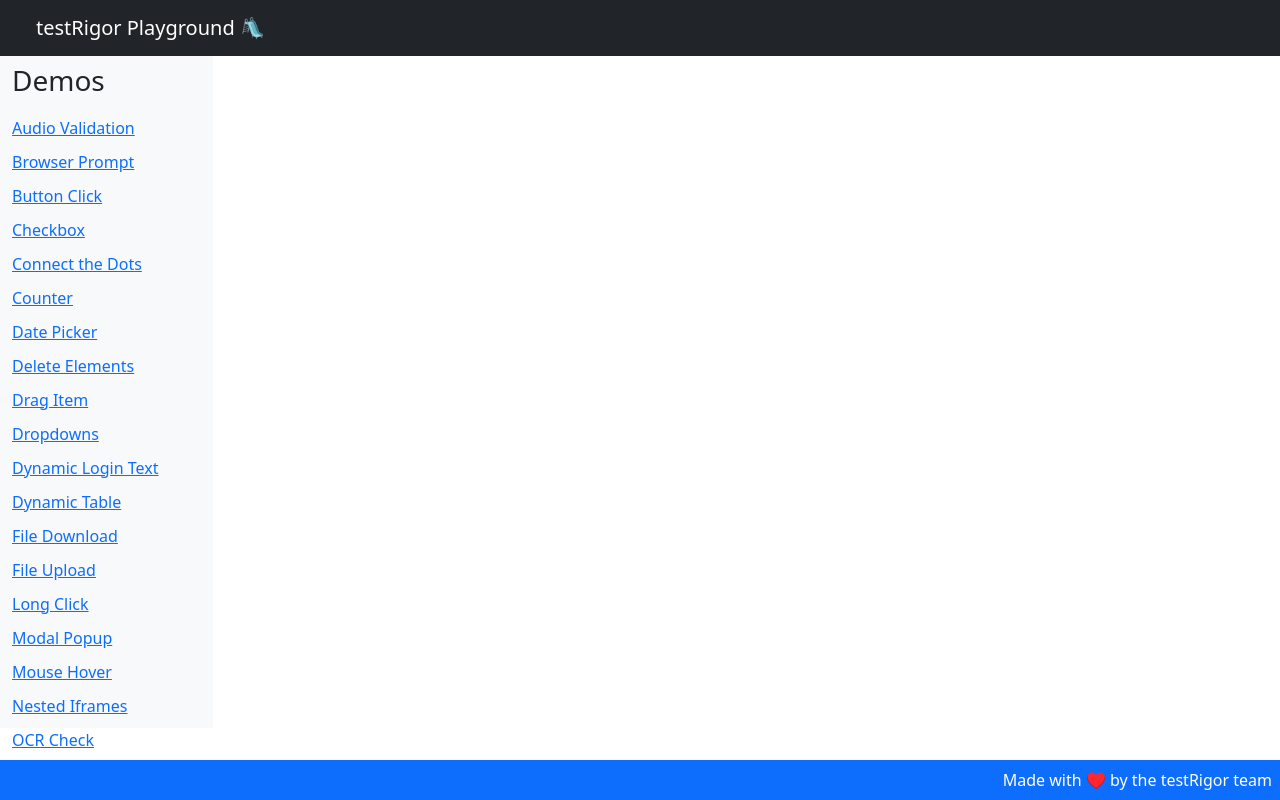
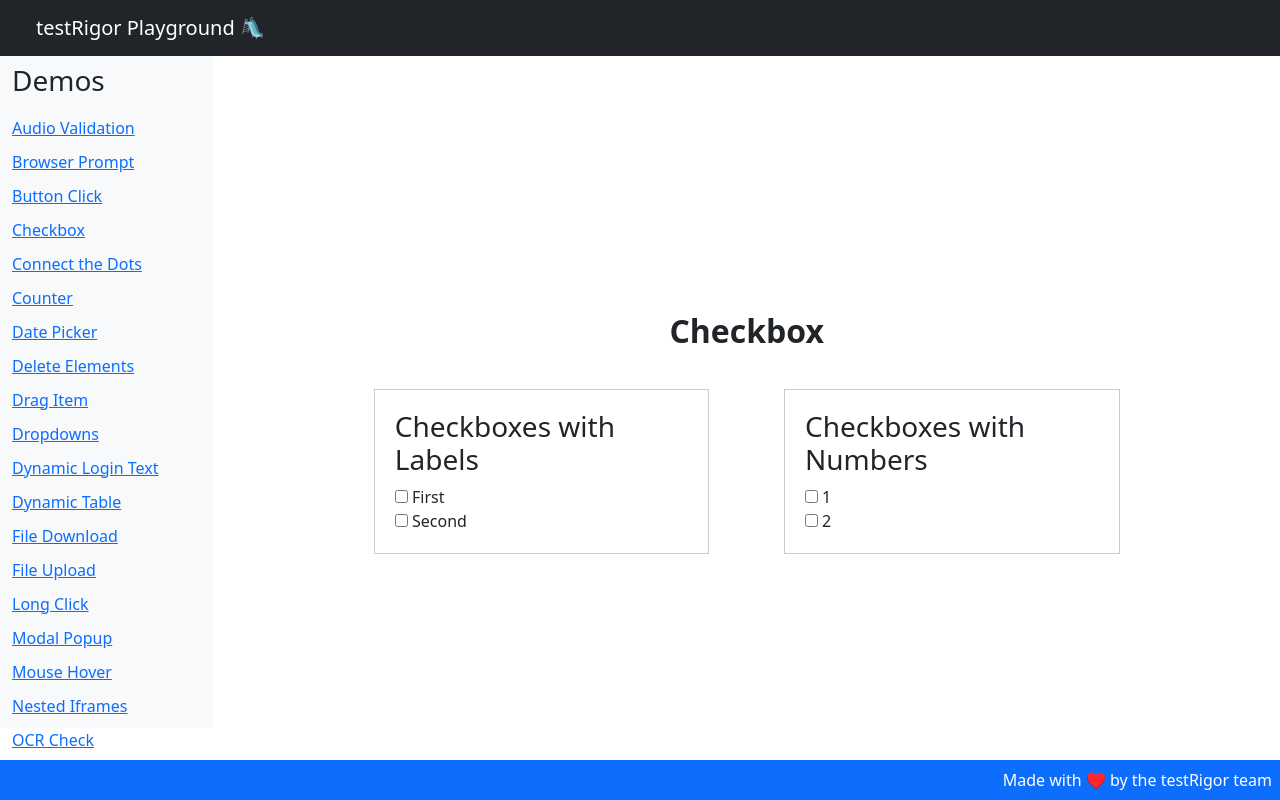
Before and after one commit to thiagonunes11/testRigorPlayground, a React (Create React App) app: page /checkbox in a window 1280 px wide. Built offline with nearby package versions, Linux system fonts and the light colour scheme.

Commit message:
initial ugly port
unfortunately I'm not a designer

```diff
--- a/src/App.js
+++ b/src/App.js
@@ -24,6 +24,7 @@
 import TableRelativePosition from './pages/tableRelativePosition';
 import Dropdowns from './pages/dropdowns'
 import VideoPlayer from './pages/video';
+import CheckboxPage from './pages/checkbox';
 
 function App() {
     return (
@@ -49,7 +50,6 @@
                                     {/*
                                     <Route path="/audioValidation" element={<AudioValidation />} />
                                     <Route path="/browserPrompt" element={<BrowserPrompt />} />
-                                    <Route path="/checkbox" element={<Checkbox />} />
                                     <Route path="/connectTheDots" element={<ConnectTheDots />} />
                                     <Route path="/datePicker" element={<DatePicker />} />
                                     <Route path="/deleteElements" element={<DeleteElements />} />
@@ -82,6 +82,7 @@
                                     <Route path="/buttonClick" element={<ButtonClick />} />
                                     <Route path="/fileUpload" element={<FileUpload />} />
                                     <Route path="/video" element={<VideoPlayer />} />
+                                    <Route path="/checkbox" element={<CheckboxPage />} />
                                 </Routes>
                             </div>
                         </Col>
--- a/src/pages/checkbox.js
+++ b/src/pages/checkbox.js
@@ -0,0 +1,43 @@
+import React from 'react';
+
+const CheckboxPage = () => {
+    return (
+        <div style={{ display: 'flex', flexDirection: 'column', alignItems: 'center', height: '100vh', justifyContent: 'center' }}>
+            <h1 className="fs-2 fw-bold">Checkbox</h1>
+            <div style={{ display: 'flex', justifyContent: 'space-between', padding: '30px' }}>
+                {/* First Box */}
+                <div style={{ border: '1px solid #ccc', padding: '20px', width: '45%' }}>
+                    <h3>Checkboxes with Labels</h3>
+                    <div>
+                        <label>
+                            <input type="checkbox" name="first" /> First
+                        </label>
+                    </div>
+                    <div>
+                        <label>
+                            <input type="checkbox" name="second" /> Second
+                        </label>
+                    </div>
+                </div>
+
+                {/* Second Box */}
+                <div style={{ border: '1px solid #ccc', padding: '20px', width: '45%' }}>
+                    <h3>Checkboxes with Numbers</h3>
+                    <div>
+                        <label>
+                            <input type="checkbox" name="one" /> 1
+                        </label>
+                    </div>
+                    <div>
+                        <label>
+                            <input type="checkbox" name="two" /> 2
+                        </label>
+                    </div>
+                </div>
+            </div>
+        </div>
+
+    );
+};
+
+export default CheckboxPage;
```
